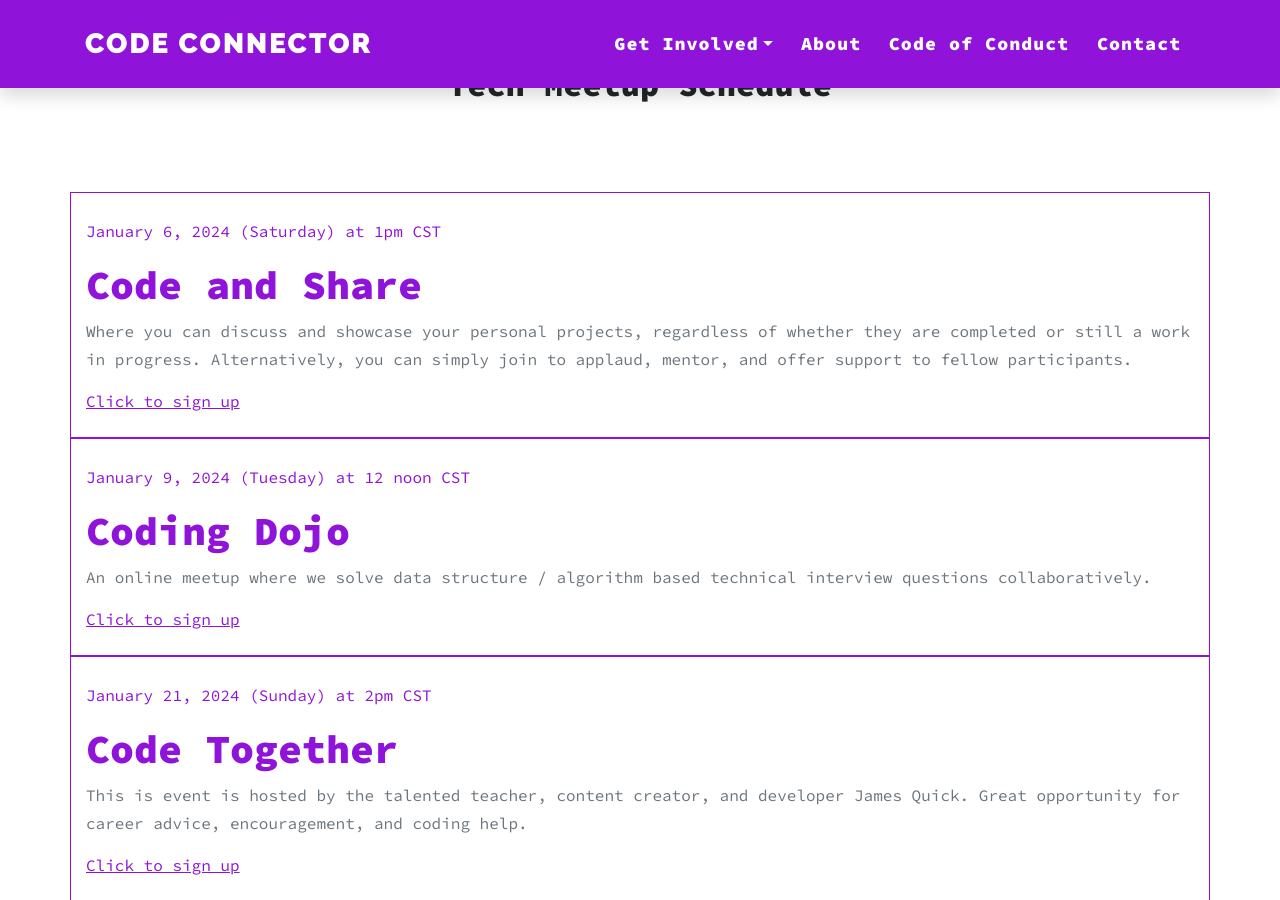
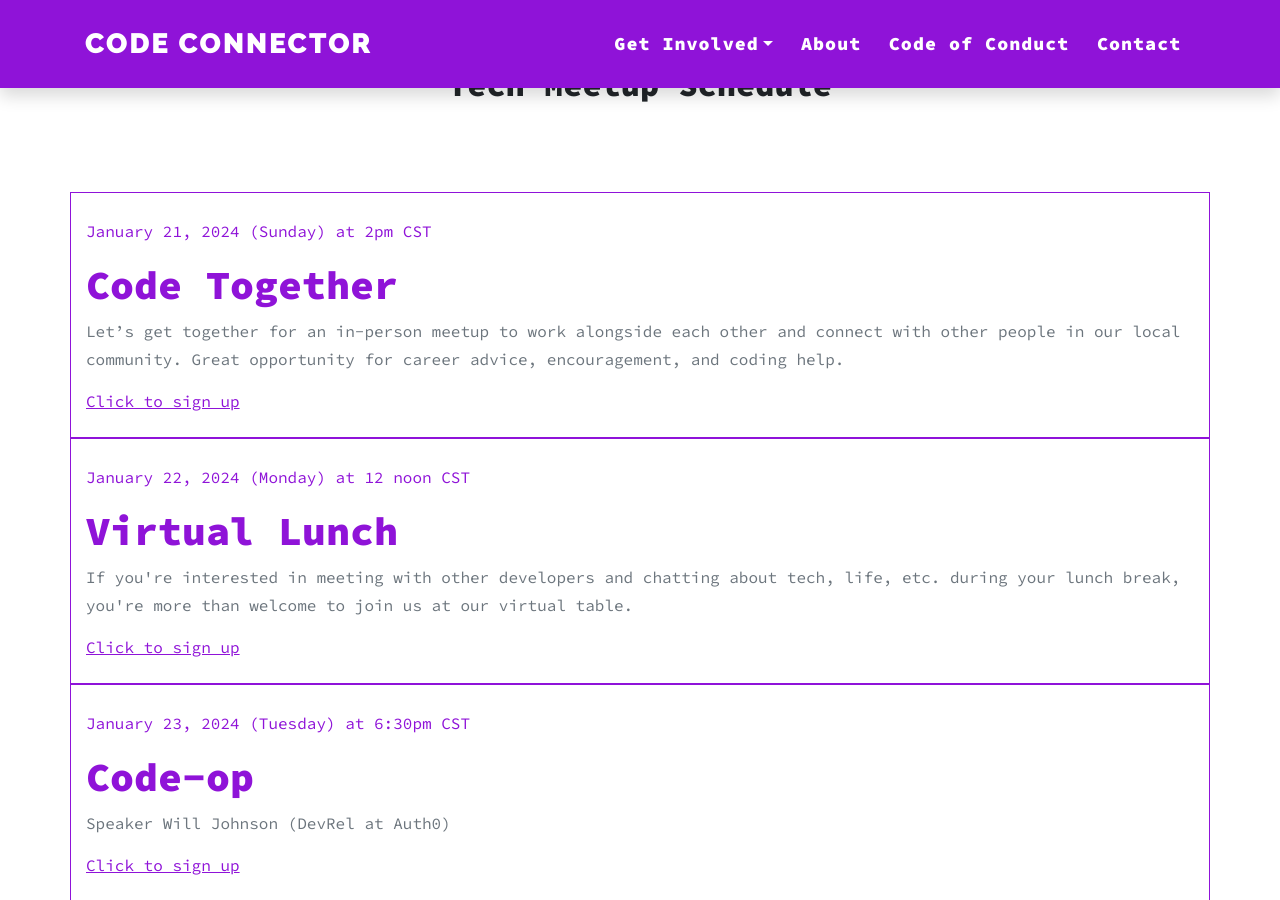
Before and after one commit to codeconnector/codeconnector.github.io, a Jekyll site: the page built from schedule.html, in a window 1280 px wide and 900 px high, scrolled down 565 px. Built offline with Jekyll 4.4.1, drawn with Linux system fonts in a browser that asks for light colours; some of the changed text lies outside the part shown.

Commit message:
Mid month update to the meetup schedule (#118)
* 2024 Tech Meetup Schedule

This allows users to see the upcoming meetups for January within the website.

* Mid-Month update to the calendar and update to Sunday meetup details

* Update schedule and change details of Sunday meetup

* Update the UI/UX meetup details

```diff
--- a/_data/meetups.yml
+++ b/_data/meetups.yml
@@ -1,14 +1,6 @@
-- date: January 6, 2024 (Saturday) at 1pm CST
-  title: Code and Share
-  description: Where you can discuss and showcase your personal projects, regardless of whether they are completed or still a work in progress. Alternatively, you can simply join to applaud, mentor, and offer support to fellow participants.
-  signuplink: https://www.meetup.com/memphis-technology-user-groups/events/297158044/
-- date: January 9, 2024 (Tuesday) at 12 noon CST
-  title: Coding Dojo
-  description: An online meetup where we solve data structure / algorithm based technical interview questions collaboratively.
-  signuplink: https://www.meetup.com/memphis-technology-user-groups/events/298053154/
 - date: January 21, 2024 (Sunday) at 2pm CST
   title: Code Together
-  description: This is event is hosted by the talented teacher, content creator, and developer James Quick. Great opportunity for career advice, encouragement, and coding help.
+  description: Let’s get together for an in-person meetup to work alongside each other and connect with other people in our local community. Great opportunity for career advice, encouragement, and coding help.
   signuplink: https://www.meetup.com/memphis-technology-user-groups/events/298227693/
 - date: January 22, 2024 (Monday) at 12 noon CST
   title: Virtual Lunch
@@ -16,9 +8,13 @@
   signuplink: https://www.meetup.com/memphis-technology-user-groups/events/298227712/
 - date: January 23, 2024 (Tuesday) at 6:30pm CST
   title: Code-op
-  description: TBD
+  description: Speaker Will Johnson (DevRel at Auth0)
   signuplink:  https://www.meetup.com/memphis-technology-user-groups/events/298227731/
-- date: January 26, 2024 (Friday) at 11:30am CST
+- date: January 26, 2024 (Friday) at 12pm CST
   title: UI/UX
   description: Spend the hour chatting about research and design concepts along with new and exciting topics in the world of UI/UX
   signuplink:  https://www.meetup.com/memphis-technology-user-groups/events/297726030/
+- date: February 3, 2024 (Saturday) at 1pm CST
+  title: Code and Share
+  description: Where you can discuss and showcase your personal projects, regardless of whether they are completed or still a work in progress. Alternatively, you can simply join to applaud, mentor, and offer support to fellow participants.
+  signuplink: https://www.meetup.com/memphis-technology-user-groups/events/297158046/
```
